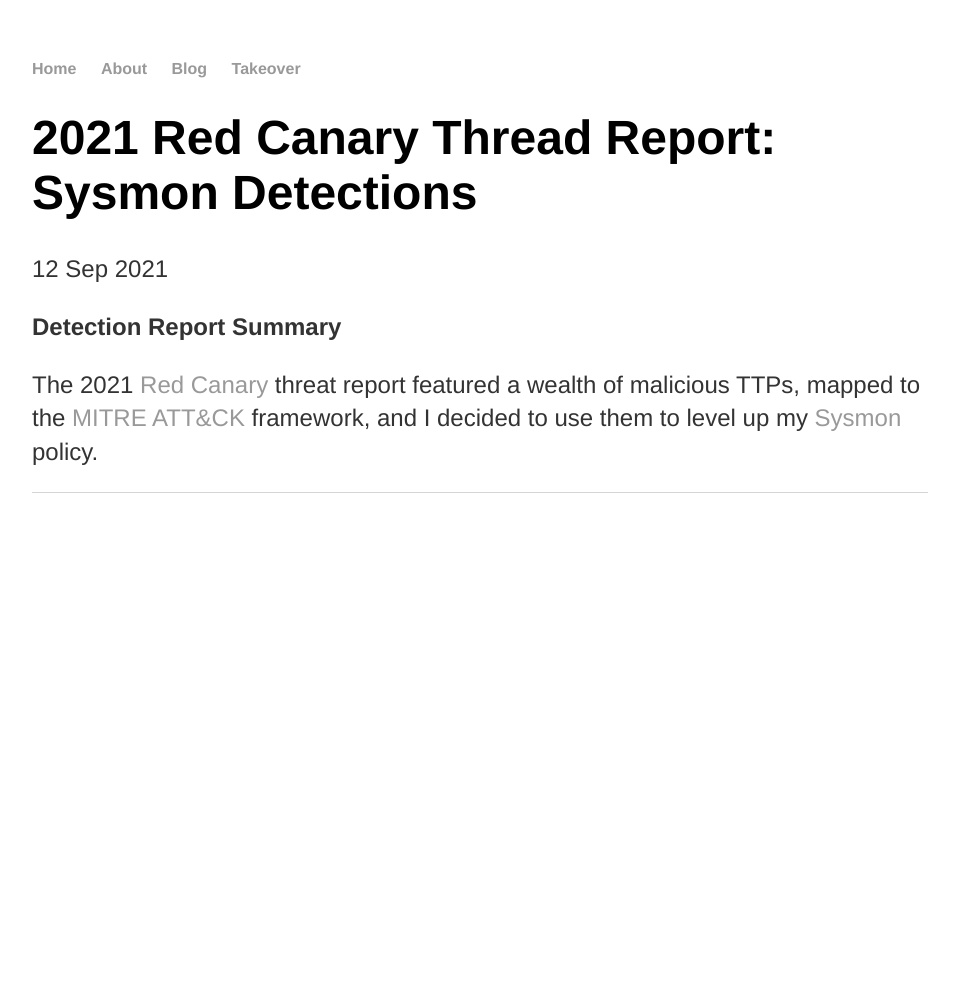
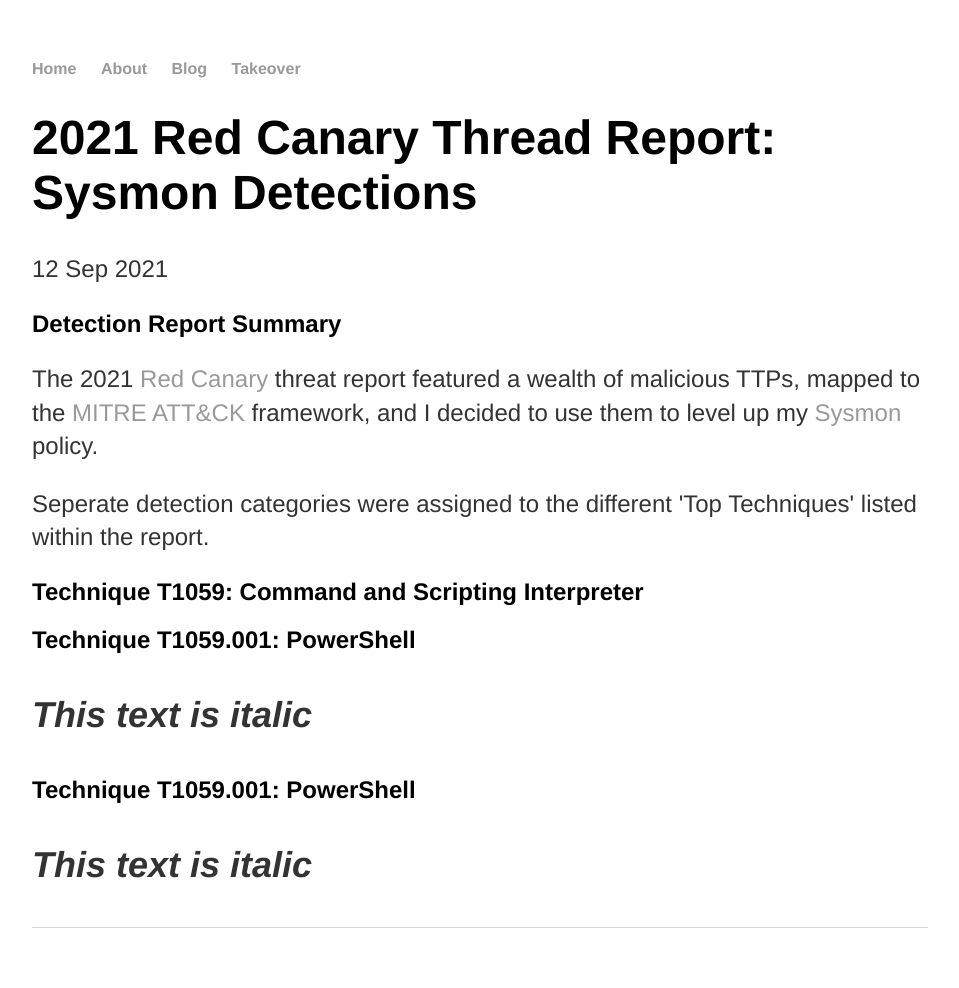
Before and after one commit to 5am5ecure/5am5ecure.github.io, a Jekyll site: the page built from _posts/2021-09-12-sysmon-2021-red-canary-threat-detection-report.md, in a window 1280 px wide. Shown: the whole page, without its empty margins (160-1119 px from the left). Built offline with Jekyll 4.4.1, drawn with Linux system fonts in a browser that asks for light colours; before the commit the page ends 900 px from its top, so only the background shows below that.

Commit message:
Update 2021-09-12-sysmon-2021-red-canary-threat-detection-report.md

```diff
--- a/_posts/2021-09-12-sysmon-2021-red-canary-threat-detection-report.md
+++ b/_posts/2021-09-12-sysmon-2021-red-canary-threat-detection-report.md
@@ -9,6 +9,18 @@
 <ul>
 </ul>
 
-<b>Detection Report Summary</b>
+<h2>Detection Report Summary</h2>
 
 <p>The 2021 <a href="https://redcanary.com/">Red Canary</a> threat report featured a wealth of malicious TTPs, mapped to the <a href="https://attack.mitre.org/">MITRE ATT&CK</a> framework, and I decided to use them to level up my <a href="https://docs.microsoft.com/en-us/sysinternals/downloads/sysmon"> Sysmon </a> policy.</p>
+
+<p>Seperate detection categories were assigned to the different 'Top Techniques' listed within the report.</p>
+
+<h2>Technique T1059: Command and Scripting Interpreter<h2>
+
+<b>Technique T1059.001: PowerShell</b>
+
+<p><i>This text is italic</i></p>
+
+<b>Technique T1059.001: PowerShell</b>
+
+<p><i>This text is italic</i></p>
```
